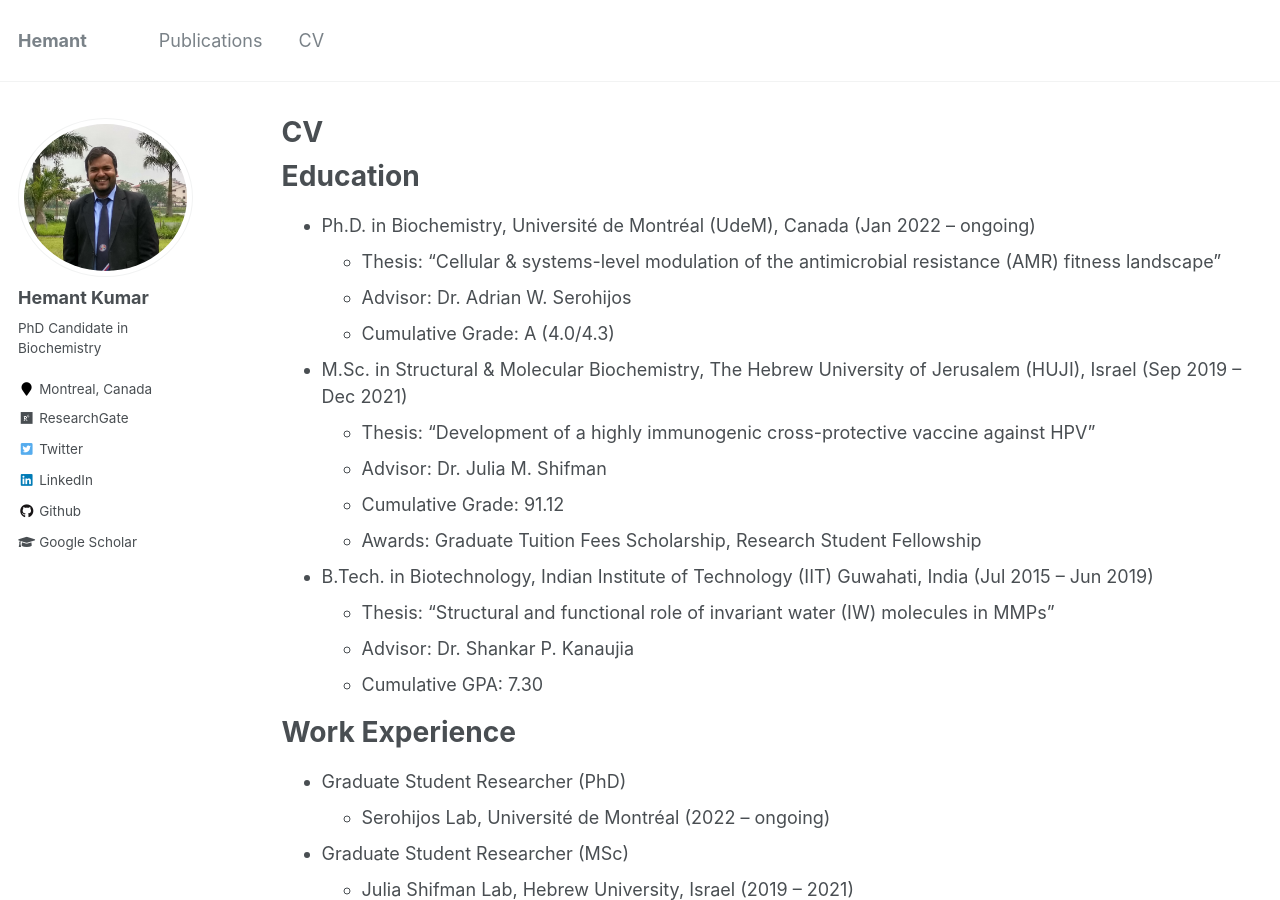
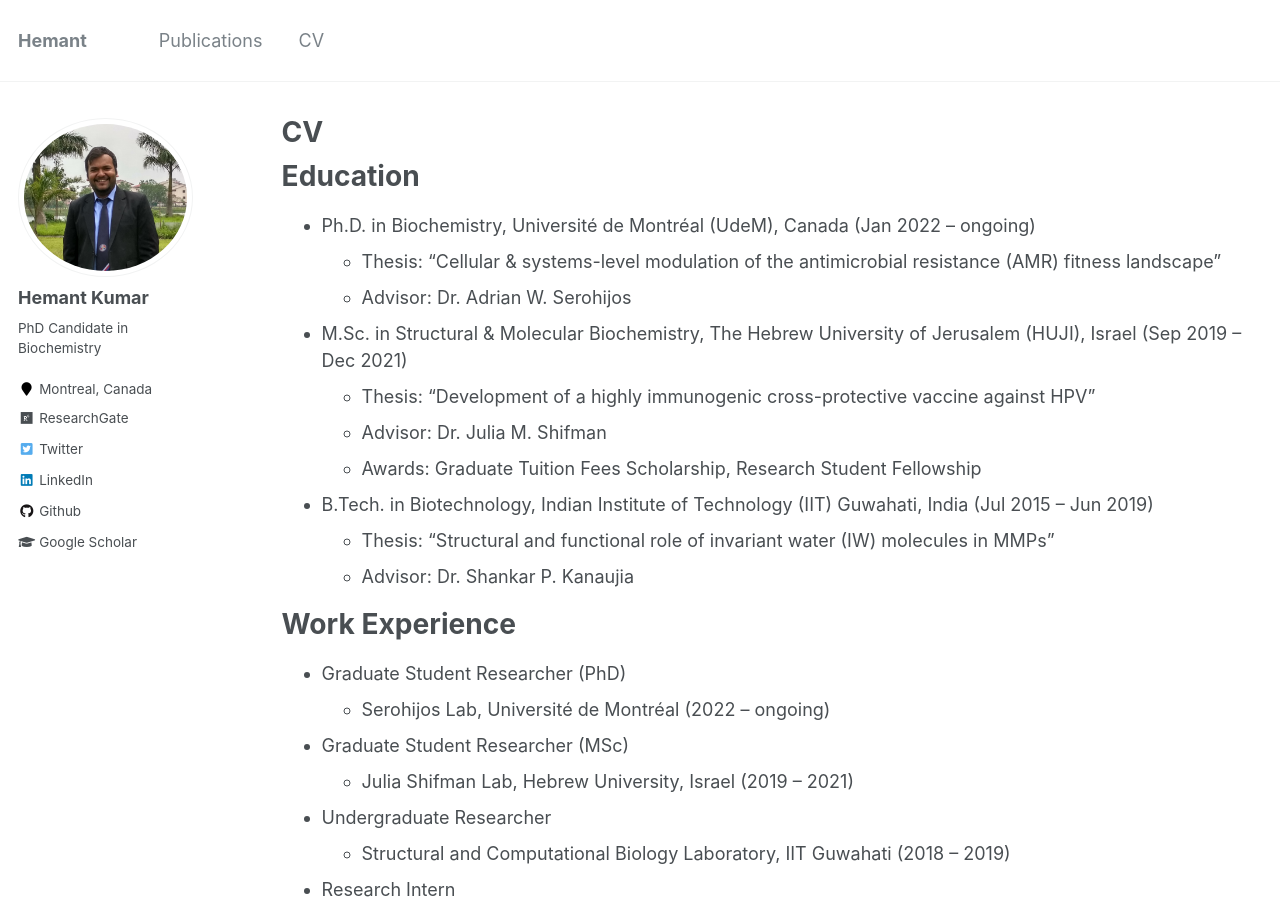
Before and after one commit to hemantkiitg/hemantkiitg.github.io, a Jekyll site: the page built from _pages/cv.md, in a window 1280 px wide and 900 px high. Built offline with Jekyll 4.4.1, drawn with Linux system fonts in a browser that asks for light colours.

Commit message:
Update cv.md

```diff
--- a/_pages/cv.md
+++ b/_pages/cv.md
@@ -14,18 +14,15 @@ Education
 * Ph.D. in Biochemistry, Université de Montréal (UdeM), Canada (Jan 2022 – ongoing)
   * Thesis: "Cellular & systems-level modulation of the antimicrobial resistance (AMR) fitness landscape"
   * Advisor: Dr. Adrian W. Serohijos
-  * Cumulative Grade: A (4.0/4.3)
 
 * M.Sc. in Structural & Molecular Biochemistry, The Hebrew University of Jerusalem (HUJI), Israel (Sep 2019 – Dec 2021)
   * Thesis: "Development of a highly immunogenic cross-protective vaccine against HPV"
   * Advisor: Dr. Julia M. Shifman
-  * Cumulative Grade: 91.12
   * Awards: Graduate Tuition Fees Scholarship, Research Student Fellowship
 
 * B.Tech. in Biotechnology, Indian Institute of Technology (IIT) Guwahati, India (Jul 2015 – Jun 2019)
   * Thesis: "Structural and functional role of invariant water (IW) molecules in MMPs"
   * Advisor: Dr. Shankar P. Kanaujia
-  * Cumulative GPA: 7.30
 
 Work Experience
 ======
```
